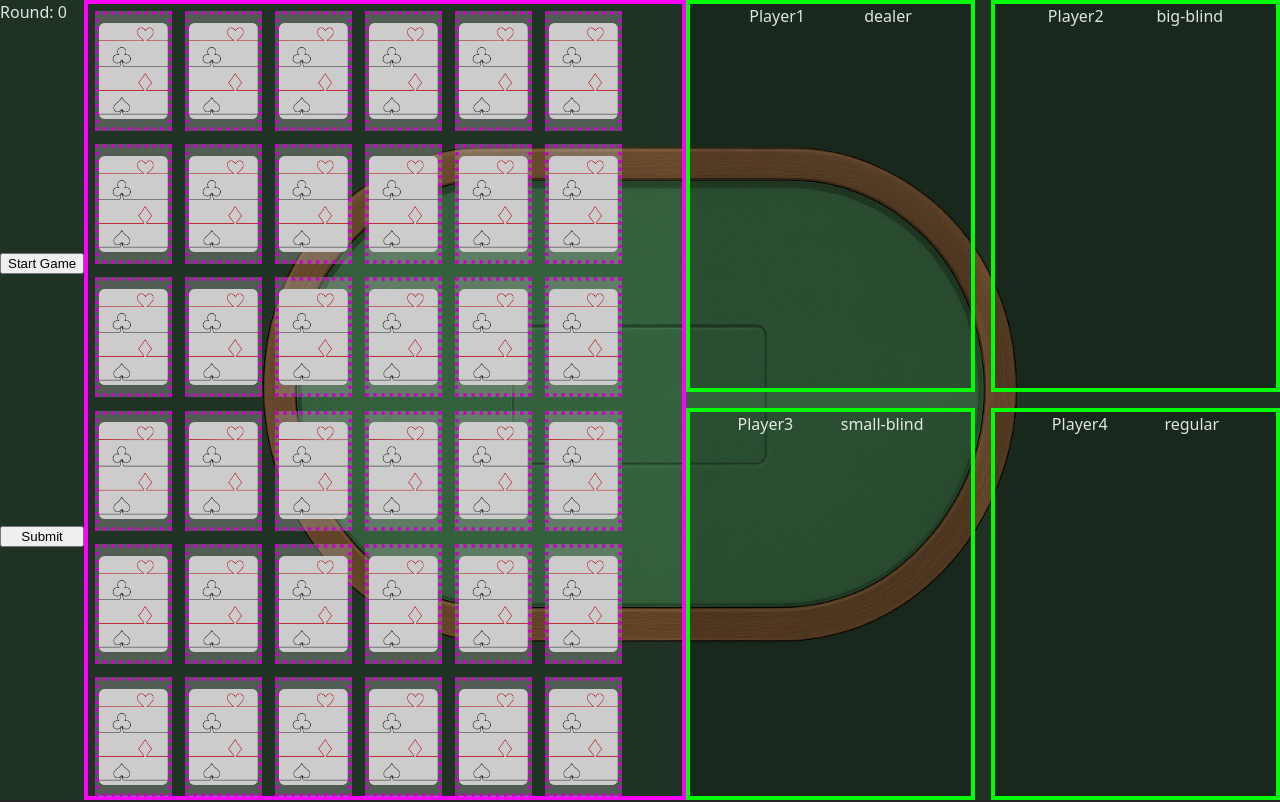
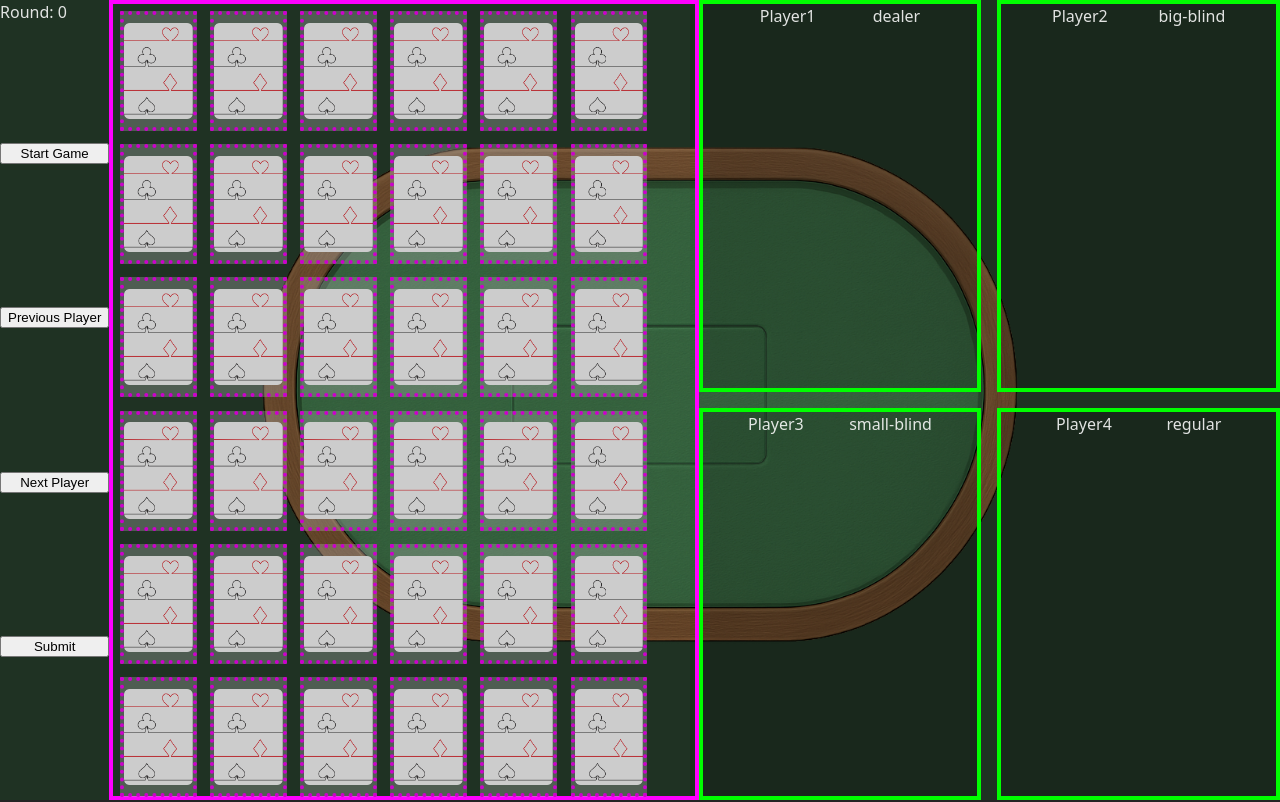
Before and after one commit to Marcaus-Cruz/le-casino, a React (Vite) app: page / in a window 1280 px wide. Shown: the top 802 px of the page. Built offline with nearby package versions, Linux system fonts and the light colour scheme.

Commit message:
Implement going to and from players

```diff
--- a/src/components/Table.tsx
+++ b/src/components/Table.tsx
@@ -110,6 +110,12 @@ const Table = () => {
    const [roundIndex, setRoundIndex] = useState<number>(tableData.roundIndex);
    const [players, setPlayers] = useState<Player[]>(tableData.players);
    const [currentDeck, setCurrentDeck] = useState<DeckOfCards>(tableData.deck);
+   const [currentPlayerIndex, setCurrentPlayerIndex] = useState<number>(
+      tableData.currentPlayerIndex,
+   );
+   const [currentPlayer, setCurrentPlayer] = useState<Player>(
+      tableData.playerPositions[currentPlayerIndex],
+   );
 
    const startGame = () => {
       dealCards(tableData.deck, tableData.players);
@@ -117,6 +123,20 @@ const Table = () => {
       setCurrentDeck(tableData.deck);
       setPlayers(tableData.players);
       setRoundIndex(tableData.roundIndex + 1);
+      setCurrentPlayerIndex(prevPlayerIndex => prevPlayerIndex + 1);
+   };
+
+   const changePlayer = (iterator: number): void => {
+      const firstPlayerIndex = 0;
+      const lastPlayerIndex = players.length - 1;
+
+      if (currentPlayerIndex === lastPlayerIndex && iterator > 0) {
+         setCurrentPlayerIndex(firstPlayerIndex);
+      } else if (currentPlayerIndex === 0 && iterator < 0) {
+         setCurrentPlayerIndex(lastPlayerIndex);
+      } else {
+         setCurrentPlayerIndex(prevPlayerIndex => prevPlayerIndex + iterator);
+      }
    };
 
    const submitCards = () => {
@@ -128,6 +148,8 @@ const Table = () => {
          <div className='round-indicator'>Round: {roundIndex}</div>
          <div className='controls'>
             <button onClick={startGame}>Start Game</button>
+            <button onClick={() => changePlayer(-1)}>Previous Player</button>
+            <button onClick={() => changePlayer(1)}>Next Player</button>
             <button onClick={submitCards}>Submit</button>
          </div>
          <div className='deck'>
@@ -144,8 +166,11 @@ const Table = () => {
             ))}
          </div>
          <div className='players'>
-            {players.map(({ name, role, dealtCards }) => (
-               <div key={name} className='player-card'>
+            {players.map(({ name, role, dealtCards, position }) => (
+               <div
+                  key={name}
+                  className={`player-card ${role} ${position === currentPlayerIndex ? 'current' : ''}`}
+               >
                   <div className='player-info'>
                      <div className='name'>{name}</div>
                      <div className='role'>{role}</div>
```
